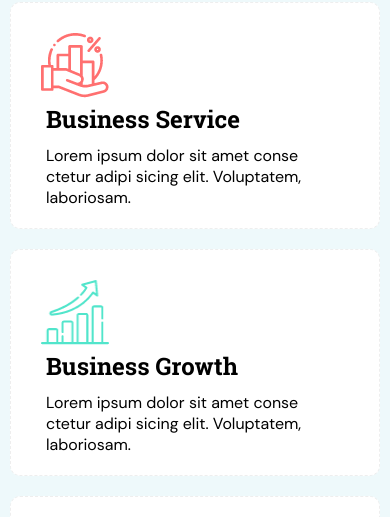
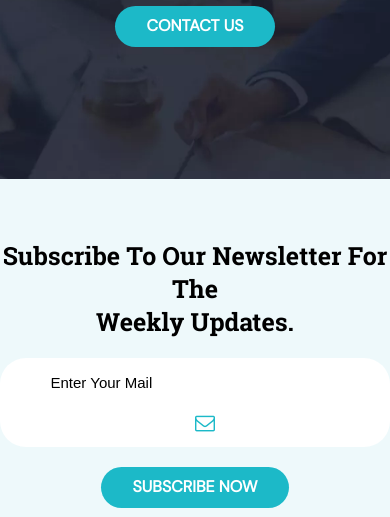
Before and after one commit to front-end-by-rimantas/42-grupe-portfolio-agar, a website: page index.html in a window 390 px wide. Shown: the part 327-844 px from the top of the page. Drawn offline with Linux system fonts and the light colour scheme.

Commit message:
Responsive mobile

```diff
--- a/css/components/subscribe.css
+++ b/css/components/subscribe.css
@@ -6,11 +6,12 @@
 }
 
 .form {
-    margin-top: 1em;
+    margin: 1em 0;
     display: inline-block;
     background-color: #fff;
     border-radius: 1.3em;
     padding: 0.2em;
+
 }
 
 .form > a {
@@ -25,7 +26,7 @@
 .form > input {
     margin-left: 1em;
     border: solid #fff;
-    font-size: 16px;
+    font-size: 15px;
     border-radius: 5em;
     padding: 0.6em 7em 0.6em 0;
     outline: none;
@@ -34,3 +35,9 @@
 .form > input::placeholder {
     color: black;
 }
+
+.subscribe .txt2 {
+    font-size: 25px;
+    font-weight: bold;
+    font-family: RobotoSlab;
+}
--- a/index.html
+++ b/index.html
@@ -28,7 +28,7 @@
     <!-- about: end -->
 
     <!-- services: start -->
-    <section class="container services-container">
+    <!-- <section class="container services-container">
         <article class="global-article col-12">
             <p class="txt1">our services</p>
             <div class="line"></div>
@@ -74,7 +74,7 @@
                     <img class="img" src="./img/our-services/startup-1.png" alt="Small img">
                     <p class="head">Business startup</p>
                     <p class="txt">Lorem ipsum dolor sit amet conse ctetur adipi sicing elit. Voluptatem, laboriosam.</p>
-                </div>
+                </div> -->
 
             <!-- </div> -->
         </div>
@@ -86,7 +86,7 @@
     <!-- why us: end -->
 
     <!-- working process: start Vytautas -->
-    <section class="working-proc-section">
+    <!-- <section class="working-proc-section">
         <article class="global-article">
             <p class="txt1">our working process</p>
             <div class="line"></div>
@@ -117,14 +117,14 @@
                 <p class="block-num">04</p>
             </div>
         </div>
-    </section>
+    </section> -->
     <!-- working process: end -->
 
     <!-- Our project: start -->
     <!-- Our project: end -->
 
     <!-- Numbers: start Monika-->
-    <div class="numbers container-fluid">
+    <!-- <div class="numbers container-fluid">
         <div class="row">
         <div class="col-6 col-md-3 col-xxl-2 ml-xxl-2">
             <div class="value">1950</div>
@@ -147,7 +147,7 @@
             <div class="label">awards</div>
         </div>
         </div>
-    </div>
+    </div> -->
     <!-- Numbers: end -->
 
     <!-- Reviews: start -->
@@ -181,8 +181,8 @@
                     <input type="text" placeholder="Enter Your Mail" value="">
                     <a href="#" target="_blank" class="fa fa-envelope-o"></a>
                 </form>
-                <button class="btn">Subscribe now</button>
             </div>
+            <button class="btn">Subscribe now</button>
         </article>
     </div>
     <!-- Subscribe: end -->
```
